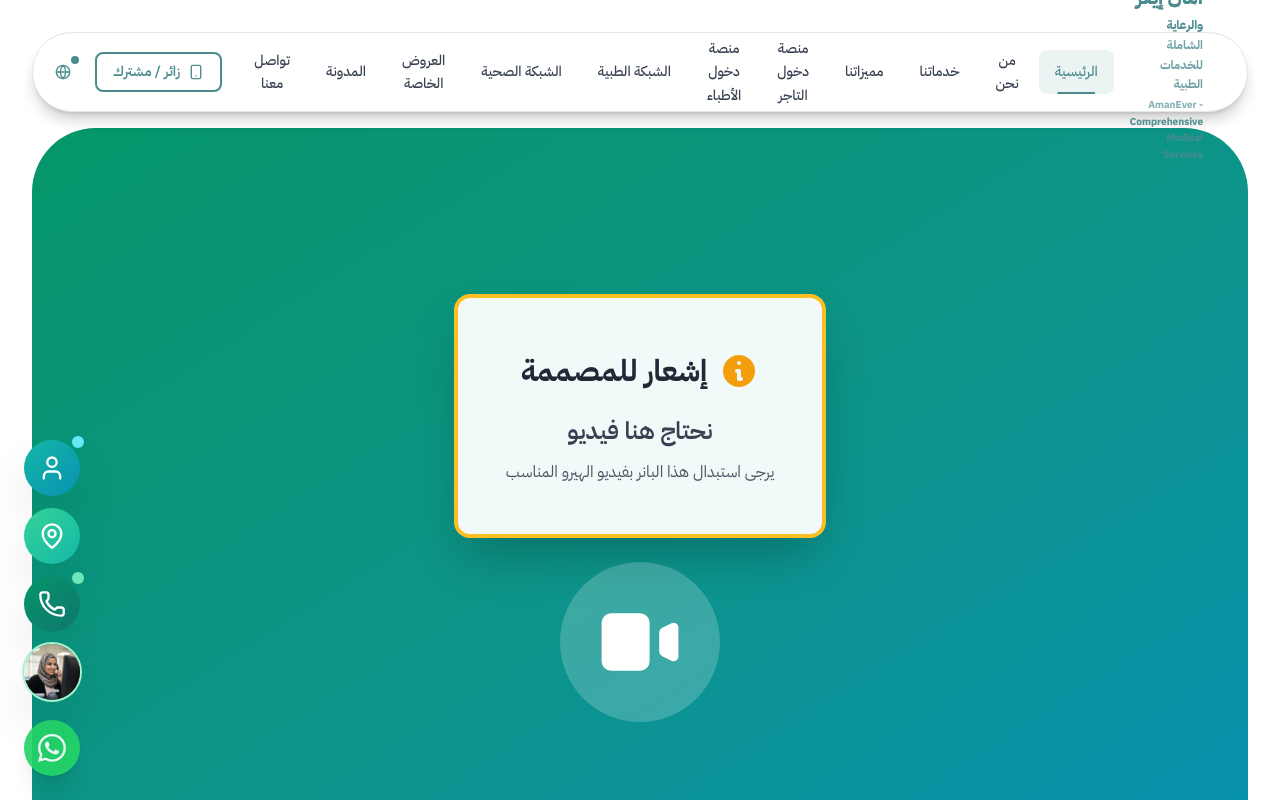
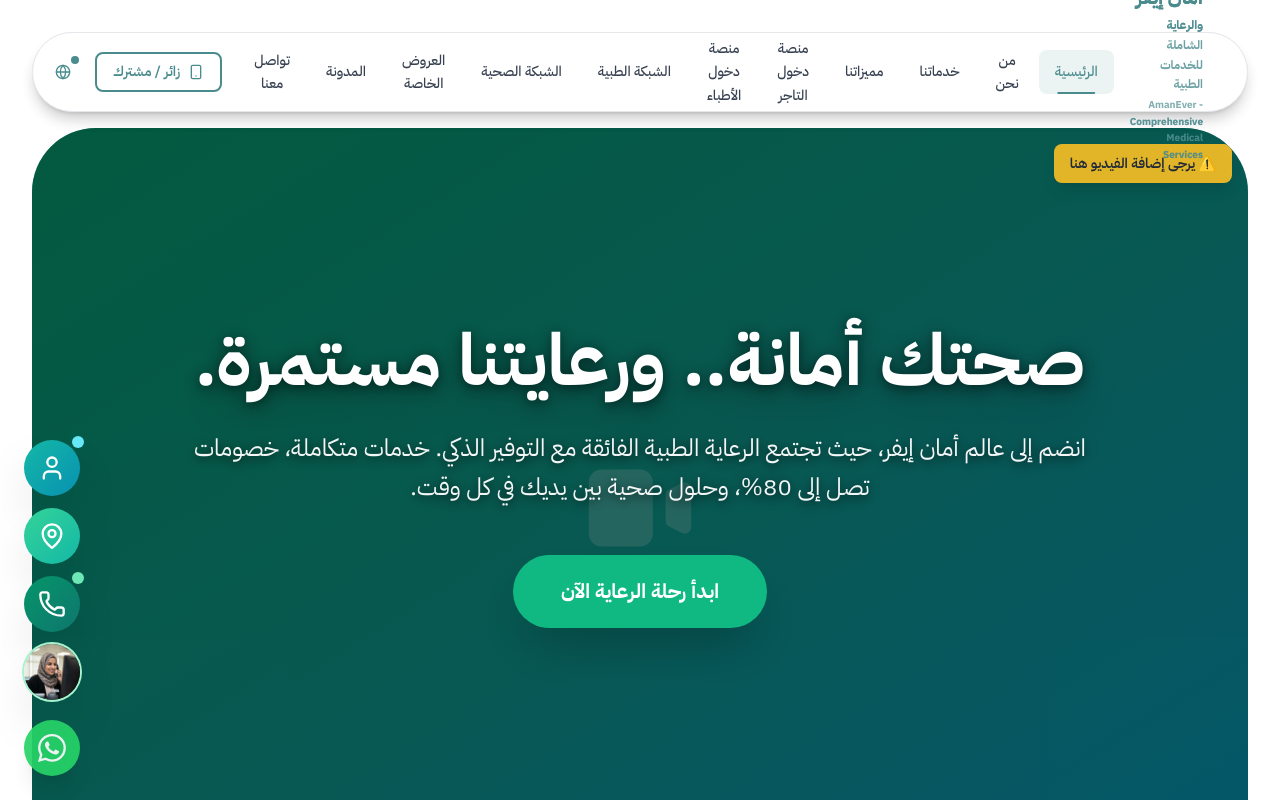
Before and after one commit to MuhammadYAbdelftah1/amanever1may, a Next.js app: page /ar in a window 1280 px wide. Shown: the top 800 px of the page. Built offline with nearby package versions, Linux system fonts and the light colour scheme; what tailwindcss-rtl would draw is missing.

Commit message:
Update Hero section with new Arabic content: new title, subtitle, and CTA button

```diff
--- a/app/[locale]/page.tsx
+++ b/app/[locale]/page.tsx
@@ -34,7 +34,14 @@ export default async function HomePage({
     <>
       <Header locale={locale} />
       <main id="main-content" className="min-h-screen">
-        <HeroSection locale={locale} translations={{ title: t('title') }} />
+        <HeroSection
+          locale={locale}
+          translations={{
+            title: t('title'),
+            subtitle: t('subtitle'),
+            cta: t('cta')
+          }}
+        />
 
         {/* Core Services Section - بعد الهيرو مباشرة */}
         <CoreServicesSection locale={locale} />
--- a/components/home/hero-section.tsx
+++ b/components/home/hero-section.tsx
@@ -6,46 +6,68 @@ interface HeroSectionProps {
   locale: string;
   translations: {
     title: string;
+    subtitle: string;
+    cta: string;
   };
 }
 
 export function HeroSection({ locale, translations }: HeroSectionProps) {
   return (
     <section className="relative min-h-[600px] md:min-h-[700px] lg:min-h-[92vh] xl:min-h-[95vh] flex items-center justify-center overflow-hidden rounded-3xl md:rounded-[3rem] lg:rounded-[4rem] mx-4 md:mx-6 lg:mx-8 mt-24 md:mt-28 lg:mt-32 mb-4 md:mb-6 lg:mb-8" aria-labelledby="hero-heading">
-      {/* Placeholder Banner - Needs Video */}
+      {/* Video Background - Placeholder */}
       <div className="absolute inset-0 w-full h-full bg-gradient-to-br from-emerald-600 via-teal-600 to-cyan-600">
-        <div className="absolute inset-0 flex flex-col items-center justify-center gap-6 p-8">
-          {/* Designer Notice */}
-          <div className="bg-white/95 backdrop-blur-sm rounded-2xl shadow-2xl p-8 md:p-12 max-w-2xl text-center border-4 border-amber-400">
-            <div className="flex items-center justify-center gap-3 mb-4">
-              <svg className="w-8 h-8 md:w-10 md:h-10 text-amber-500" fill="currentColor" viewBox="0 0 20 20">
-                <path fillRule="evenodd" d="M18 10a8 8 0 11-16 0 8 8 0 0116 0zm-7-4a1 1 0 11-2 0 1 1 0 012 0zM9 9a1 1 0 000 2v3a1 1 0 001 1h1a1 1 0 100-2v-3a1 1 0 00-1-1H9z" clipRule="evenodd" />
-              </svg>
-              <h2 className="text-2xl md:text-3xl font-bold text-gray-800">إشعار للمصممة</h2>
-            </div>
-            <p className="text-xl md:text-2xl font-semibold text-gray-700 mb-2">
-              نحتاج هنا فيديو
-            </p>
-            <p className="text-sm md:text-base text-gray-600">
-              يرجى استبدال هذا البانر بفيديو الهيرو المناسب
-            </p>
-          </div>
+        {/* Designer Notice - Remove this when video is added */}
+        <div className="absolute top-4 right-4 bg-amber-400/90 backdrop-blur-sm rounded-lg px-4 py-2 text-sm font-semibold text-gray-800 shadow-lg z-30">
+          ⚠️ يرجى إضافة الفيديو هنا
+        </div>
 
-          {/* Video Icon Placeholder */}
-          <div className="bg-white/20 backdrop-blur-sm rounded-full p-8">
-            <svg className="w-20 h-20 md:w-24 md:h-24 text-white" fill="currentColor" viewBox="0 0 20 20">
-              <path d="M2 6a2 2 0 012-2h6a2 2 0 012 2v8a2 2 0 01-2 2H4a2 2 0 01-2-2V6zM14.553 7.106A1 1 0 0014 8v4a1 1 0 00.553.894l2 1A1 1 0 0018 13V7a1 1 0 00-1.447-.894l-2 1z" />
-            </svg>
-          </div>
+        {/* Video Icon Placeholder */}
+        <div className="absolute inset-0 flex items-center justify-center opacity-20">
+          <svg className="w-32 h-32 text-white" fill="currentColor" viewBox="0 0 20 20">
+            <path d="M2 6a2 2 0 012-2h6a2 2 0 012 2v8a2 2 0 01-2 2H4a2 2 0 01-2-2V6zM14.553 7.106A1 1 0 0014 8v4a1 1 0 00.553.894l2 1A1 1 0 0018 13V7a1 1 0 00-1.447-.894l-2 1z" />
+          </svg>
         </div>
+      </div>
+
+      {/* Dark Overlay for better text readability */}
+      <div className="absolute inset-0 bg-black/40 z-10"></div>
+
+      {/* Hero Content */}
+      <div className="relative z-20 text-center px-4 md:px-8 lg:px-12 max-w-5xl mx-auto">
+        {/* Main Title */}
+        <h1
+          id="hero-heading"
+          className="text-4xl md:text-5xl lg:text-6xl xl:text-7xl font-bold text-white mb-6 md:mb-8 leading-tight drop-shadow-2xl"
+          style={{
+            textShadow: '0 4px 20px rgba(0, 0, 0, 0.5), 0 2px 10px rgba(0, 0, 0, 0.3)'
+          }}
+        >
+          {translations.title}
+        </h1>
+
+        {/* Subtitle */}
+        <p
+          className="text-lg md:text-xl lg:text-2xl text-white/95 mb-8 md:mb-12 leading-relaxed max-w-4xl mx-auto drop-shadow-lg"
+          style={{
+            textShadow: '0 2px 15px rgba(0, 0, 0, 0.5), 0 1px 8px rgba(0, 0, 0, 0.3)'
+          }}
+        >
+          {translations.subtitle}
+        </p>
+
+        {/* CTA Button */}
+        <button
+          className="bg-emerald-500 hover:bg-emerald-600 text-white font-bold text-lg md:text-xl px-8 md:px-12 py-4 md:py-5 rounded-full shadow-2xl transition-all duration-300 transform hover:scale-105 hover:shadow-emerald-500/50 mb-12 md:mb-16"
+          aria-label={translations.cta}
+        >
+          {translations.cta}
+        </button>
       </div>
 
       {/* App Download Buttons */}
       <div className="absolute bottom-8 left-1/2 transform -translate-x-1/2 z-20">
         <AppDownloadButtons layout="horizontal" showHuawei={true} />
       </div>
-
-
     </section>
   );
 }
--- a/messages/ar.json
+++ b/messages/ar.json
@@ -12,9 +12,9 @@
   },
   "home": {
     "hero": {
-      "title": "شريككم الذكي في رحلة الرعاية الطبية",
-      "subtitle": "نحن أمان إيفر والرعاية الشاملة للخدمات الطبية، منصة تقنية سعودية رائدة متخصصة في الوساطة التقنية والتسويقية",
-      "cta": "اكتشف خدماتنا",
+      "title": "صحتك أمانة.. ورعايتنا مستمرة.",
+      "subtitle": "انضم إلى عالم أمان إيفر، حيث تجتمع الرعاية الطبية الفائقة مع التوفير الذكي. خدمات متكاملة، خصومات تصل إلى 80%، وحلول صحية بين يديك في كل وقت.",
+      "cta": "ابدأ رحلة الرعاية الآن",
       "ctaSecondary": "تواصل معنا"
     },
     "services": {
```
